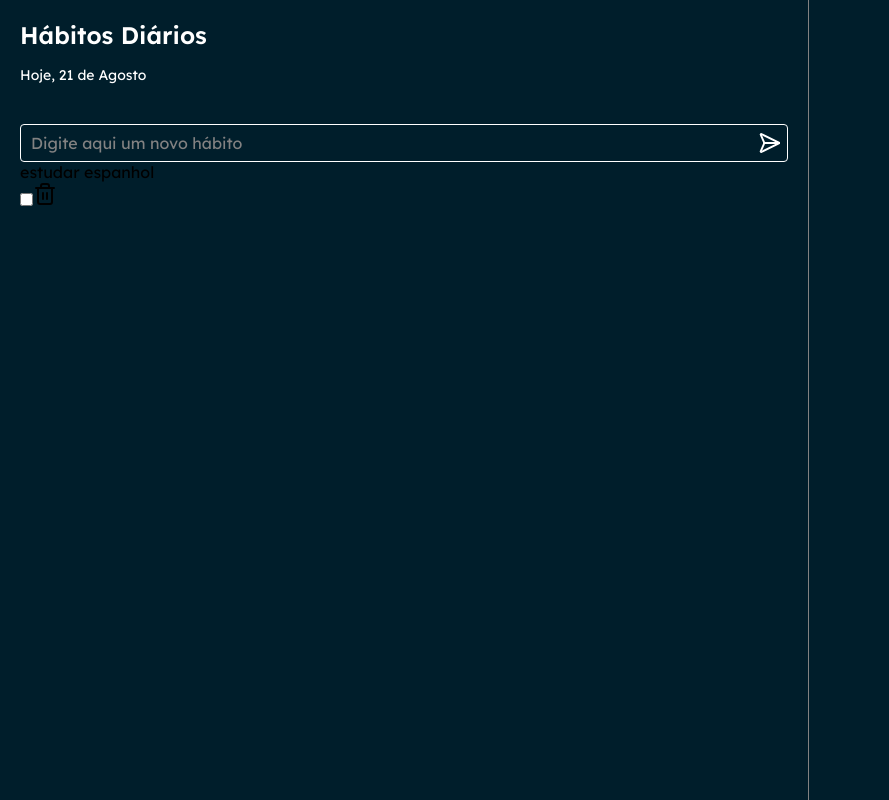
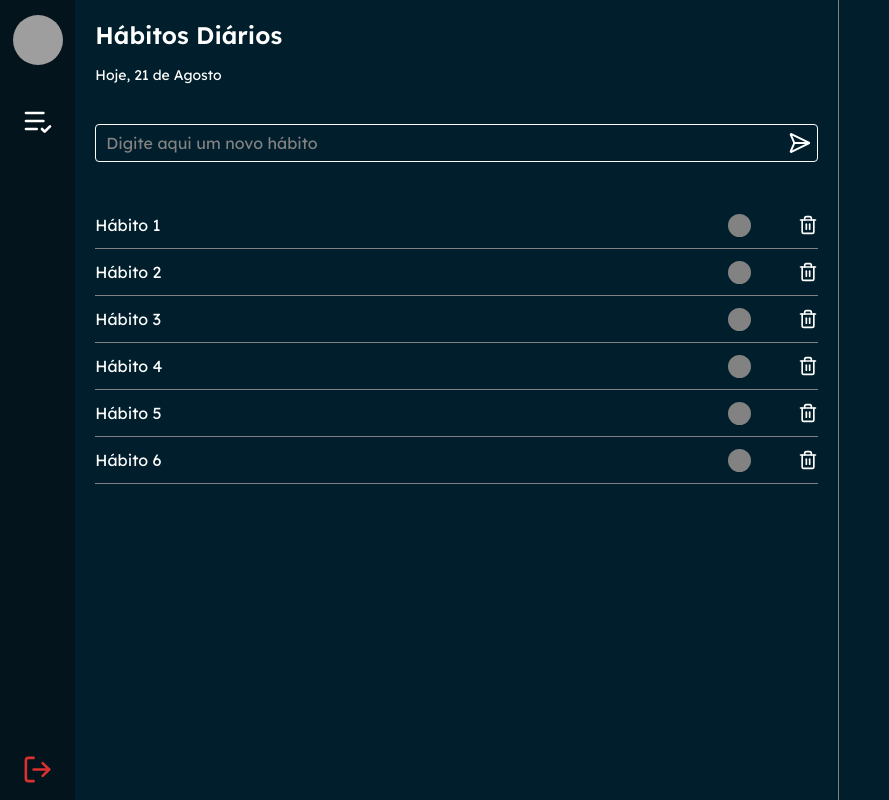
Before and after one commit to AlanSantos401/EliteTraker-Iterface, a React (Vite) app: page / in a window 1280 px wide. Shown: the whole page, without its empty margins (0-889 px from the left). Built offline with nearby package versions, Linux system fonts and the light colour scheme; grey boxes are pictures that could not be loaded.

Commit message:
DevClub Elite - Elite Traker pt.4 - Aula 16

```diff
--- /dev/null
+++ b/src/components/sidebar/index.tsx
@@ -0,0 +1,15 @@
+import { Link } from 'react-router-dom'
+import style from './styles.module.css'
+import { ListCheck, LogOut } from 'lucide-react'
+
+export function Sidebar() {
+    return (
+        <div className={style.container}>
+            <img src="https://avatars.githubusercontent.com/u/196714523?v=4" alt="foto" />
+            <div className={style.links}>
+                <Link  to='/'><ListCheck /></Link>
+            </div>
+            <LogOut  className={style.logout}/>
+        </div>
+    )
+}
--- /dev/null
+++ b/src/components/sidebar/styles.module.css
@@ -0,0 +1,47 @@
+.container {
+    display: flex;
+    align-items: center;
+    flex-direction: column;
+    width: 80px;
+    padding: 15px 0;
+    background-color: var(--black-blue);
+}
+
+.container img {
+    height: 50px;
+    width: 50px;
+    border-radius: 25px;
+}
+
+.links {
+    margin-top: 40px;
+}
+
+.links a {
+    text-decoration: none;
+}
+
+.links a svg {
+    width: 32px;
+    height: 32px;
+    color: var(--white);
+    transition: color 100ms;
+    cursor: pointer;
+}
+
+.links a:hover svg {
+    color: var(--info)
+}
+
+.logout {
+  width: 31px;
+  height: 31px;
+  margin-top: auto;
+  color: var(--error);
+  transition: color 100ms;
+  cursor: pointer;
+}
+
+.logout:hover {
+    color: var(--error-hover)
+}
--- a/src/pages/habits/index.tsx
+++ b/src/pages/habits/index.tsx
@@ -1,8 +1,11 @@
 import { Send, Trash2 } from "lucide-react";
 import styles from "./styles.module.css";
+import { Sidebar } from "../../components/sidebar";
 
 export function Habits() {
 	return (
+		<div className={styles.app}>
+			<Sidebar />
 			<div className={styles.container}>
 				<div className={styles.content}>
 					<header>
@@ -13,11 +16,18 @@ export function Habits() {
 						<input placeholder="Digite aqui um novo hábito" type="text" />
 						<Send />
 					</div>
-				<div className={styles.habit}>
-					<p>estudar espanhol</p>
+					<div className={styles.habits}>
+						{Array(6)
+							.fill(1)
+							.map((_, index) => (
+								<div key={index} className={styles.habit}>
+									<p>Hábito {index + 1}</p>
 									<div>
 										<input type="checkbox" />
 										<Trash2 />
+									</div>
+								</div>
+							))}
 					</div>
 				</div>
 			</div>
--- a/src/pages/habits/styles.module.css
+++ b/src/pages/habits/styles.module.css
@@ -1,6 +1,11 @@
+.app {
+ display: flex;
+}
+
 .container {
     background-color: var(--dark-blue);
     height: 100vh;
+    width: 100%;
 }
 
 .content {
@@ -57,3 +62,73 @@
 .input svg:hover {
     color: var(--info)
 }
+
+.habits {
+    margin-top: 40px;
+}
+
+.habit {
+    display: flex;
+    align-items: center;
+    justify-content: space-between;
+    height: 46px;
+    border-bottom: 1px solid var(--light);
+}
+
+.habit p {
+    color: var(--white);
+    font-size: 16px;
+}
+
+.habit div {
+    width: 90px;
+    display: flex;
+    align-items: center;
+    justify-content: space-between;
+}
+
+.habit div input {
+  height: 23px;
+  width: 23px;
+  border-radius: 50%;
+  cursor: pointer;
+  border: 2px solid var(--light);
+  background-color: var(--light);
+
+  appearance: none;
+  -webkit-appearance: none;
+  -moz-appearance: none;
+  outline: none;
+  position: relative;
+  transition: all 0.2s ease-in-out;
+}
+
+.habit div input:checked {
+  background-color: var(--info);
+  border-color: var(--info);
+}
+
+.habit div input:checked::after {
+  content: "✔";
+  color: var(--white);
+  font-size: 14px;
+  font-weight: bold;
+  position: absolute;
+  top: 50%;
+  left: 50%;
+  transform: translate(-50%, -50%);
+}
+
+
+
+.habit div svg {
+    height: 20px;
+    width: 20px;
+    cursor: pointer;
+    color: var(--white);
+    transition: color 100ms;
+}
+
+.habit div svg:hover {
+    color: var(--error);
+}
```
Lines whose indentation alone changed are shown as unchanged.
